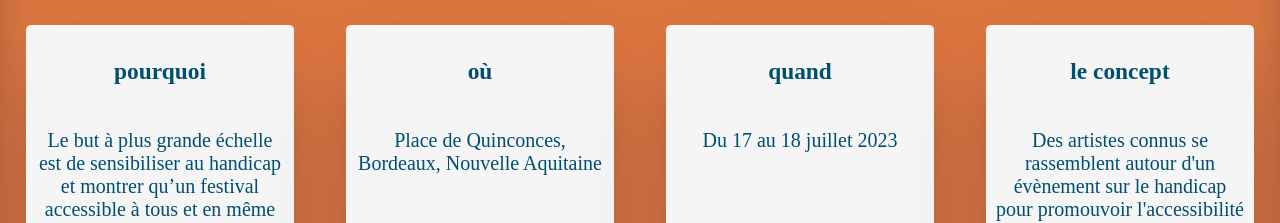
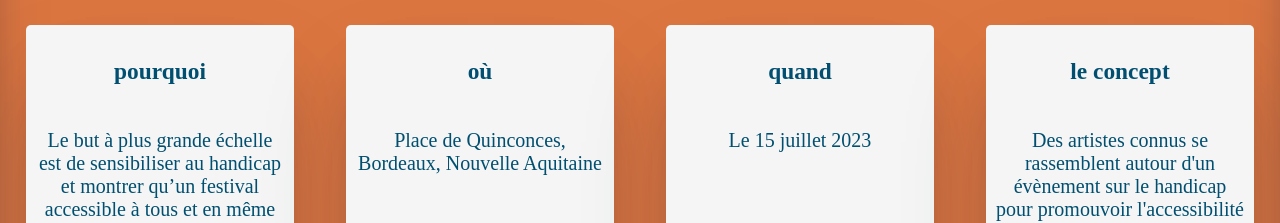
Before and after one commit to Julie-Lancastre/ui-kit, a plain HTML site: page index.html in a window 1280 px wide. Shown: the part 1200-1423 px from the top of the page. Drawn offline with Linux system fonts and the light colour scheme; a script that the page names is missing.

Commit message:
Update index.html

```diff
--- a/index.html
+++ b/index.html
@@ -95,7 +95,7 @@
 							quand
 						</h3>
 						<p>
-							Du 17 au 18 juillet 2023
+							Le 15 juillet 2023
 						</p>
 					</div>
 					<div class="card-element">
```
